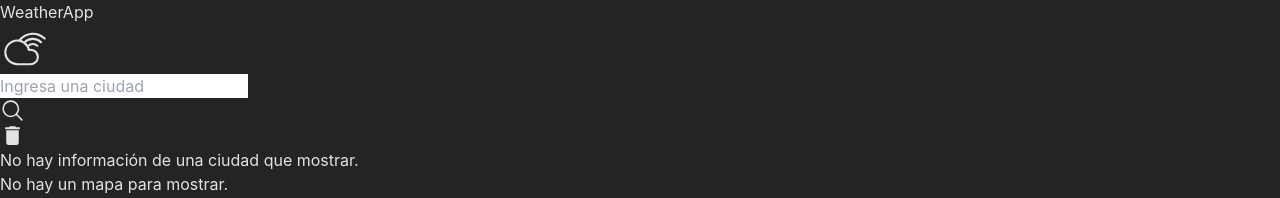
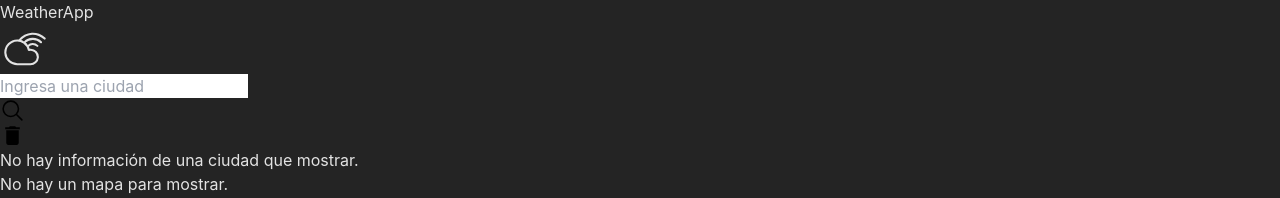
Before and after one commit to cristians-12/pruebaWeather, a React (Vite) app: page / in a window 1280 px wide. Shown: the top 198 px of the page. Built offline with nearby package versions, Linux system fonts and the light colour scheme; no server answers.

Commit message:
icons color change

```diff
--- a/src/components/NavBar.tsx
+++ b/src/components/NavBar.tsx
@@ -30,8 +30,9 @@ const NavBar: React.FC<NavBarProps> = ({ props: { handleSearch, fetchData, locat
           onClick={() => fetchData(locationSearch ?? '')}
           size={25}
           className="absolute lg:right-12 right-0 cursor-pointer"
+          color="black"
         />
-        <MdDelete onClick={resetSearch} className="absolute lg:right-4 right-5 cursor-pointer " size={25} />
+        <MdDelete onClick={resetSearch} color="black" className="absolute lg:right-4 right-5 cursor-pointer " size={25} />
       </div>
     </nav>
   );
```
